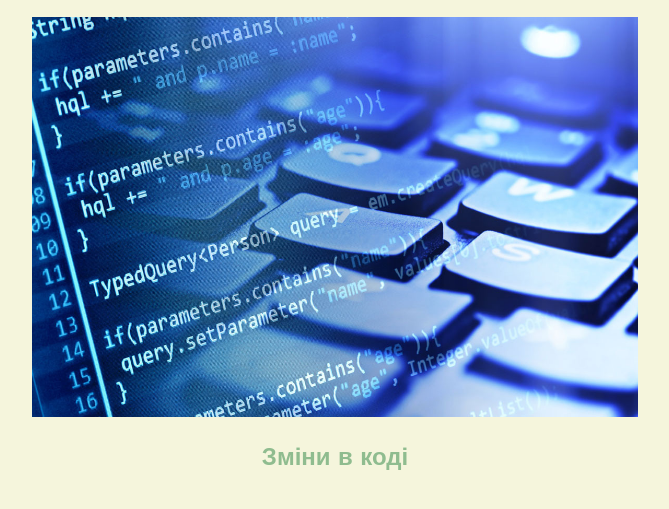
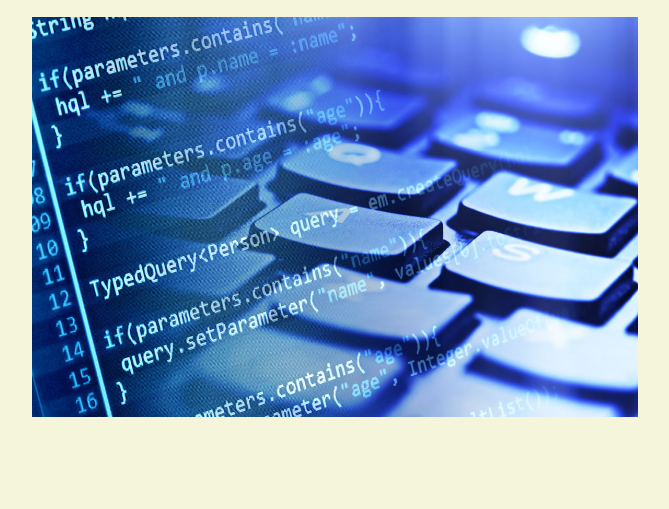
Before and after one commit to sasahaa/system_programming, a plain HTML site: page index.html in a window 1280 px wide. Shown: the part 127-636 px from the top of the page, without its empty margins (305-974 px from the left). Drawn offline with Linux system fonts and the light colour scheme.

Commit message:
Update index.html

```diff
--- a/index.html
+++ b/index.html
@@ -9,7 +9,6 @@
 	<h1>Системне програмування</h1>
 	<h2>GitHub Pages!</h2>
 	<img src="img.jpg" id="img">
-	<h2>Зміни в коді</h2>
 
 </body>
 </html>
```
